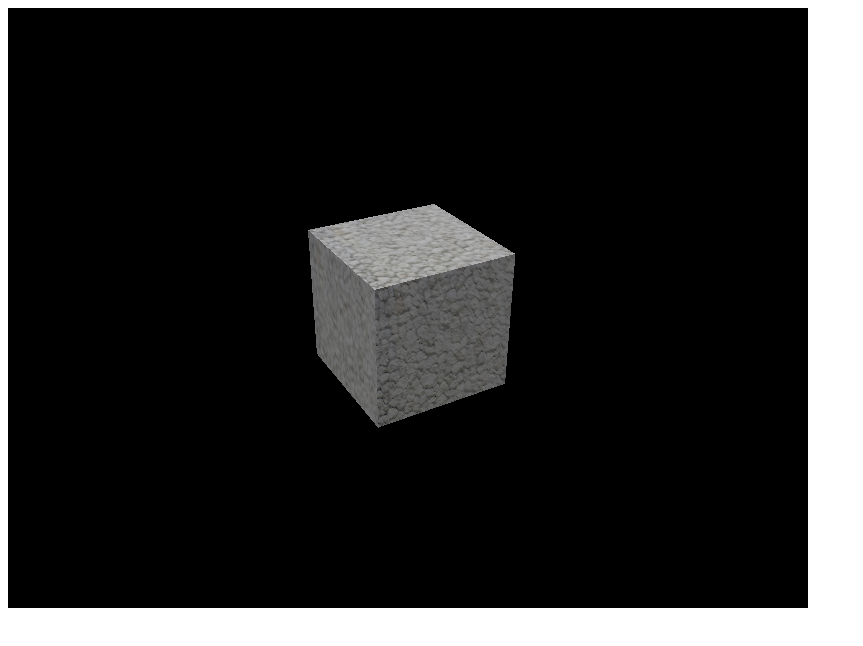
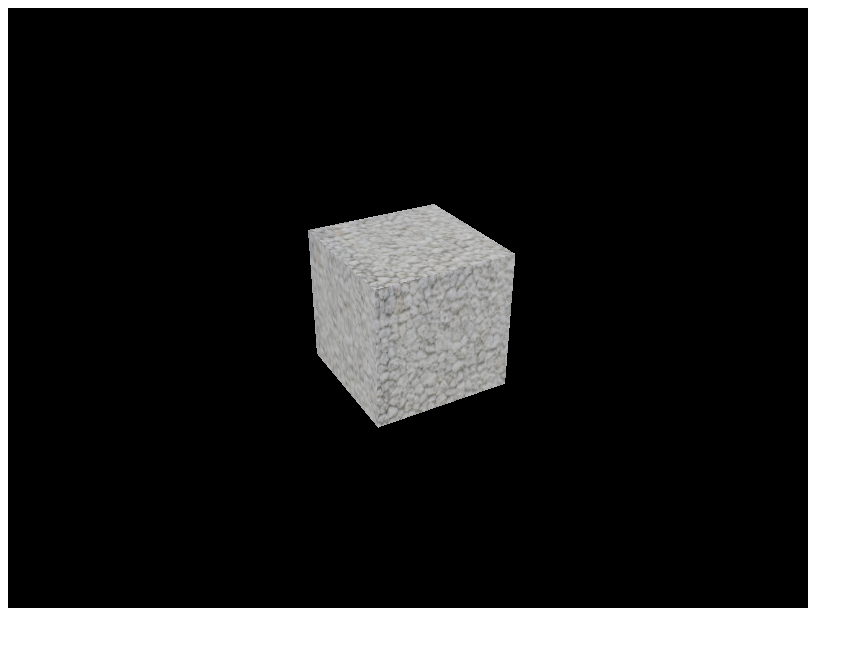
Before and after one commit to Syunsuke-Endo/modeling2, a plain HTML site: page sample7-bump.html in a window 1280 px wide. Shown: the whole page, without its empty margins (0-863 px from the left). Drawn offline with nearby package versions, Linux system fonts and the light colour scheme; animation ran at ten frames a second.

Commit message:
Update sample7-bump.html

```diff
--- a/sample7-bump.html
+++ b/sample7-bump.html
@@ -31,7 +31,7 @@
    // テクスチャー読み込み
    var textureLoader = new THREE.TextureLoader();
   var texture = textureLoader.load("石垣.jpg");
-  var mat = new THREE.MeshPhongMaterial();
+  var mat = new THREE.MeshToonMaterial();
   mat.map = texture;
 
   // バンプマップ読み込み
```
